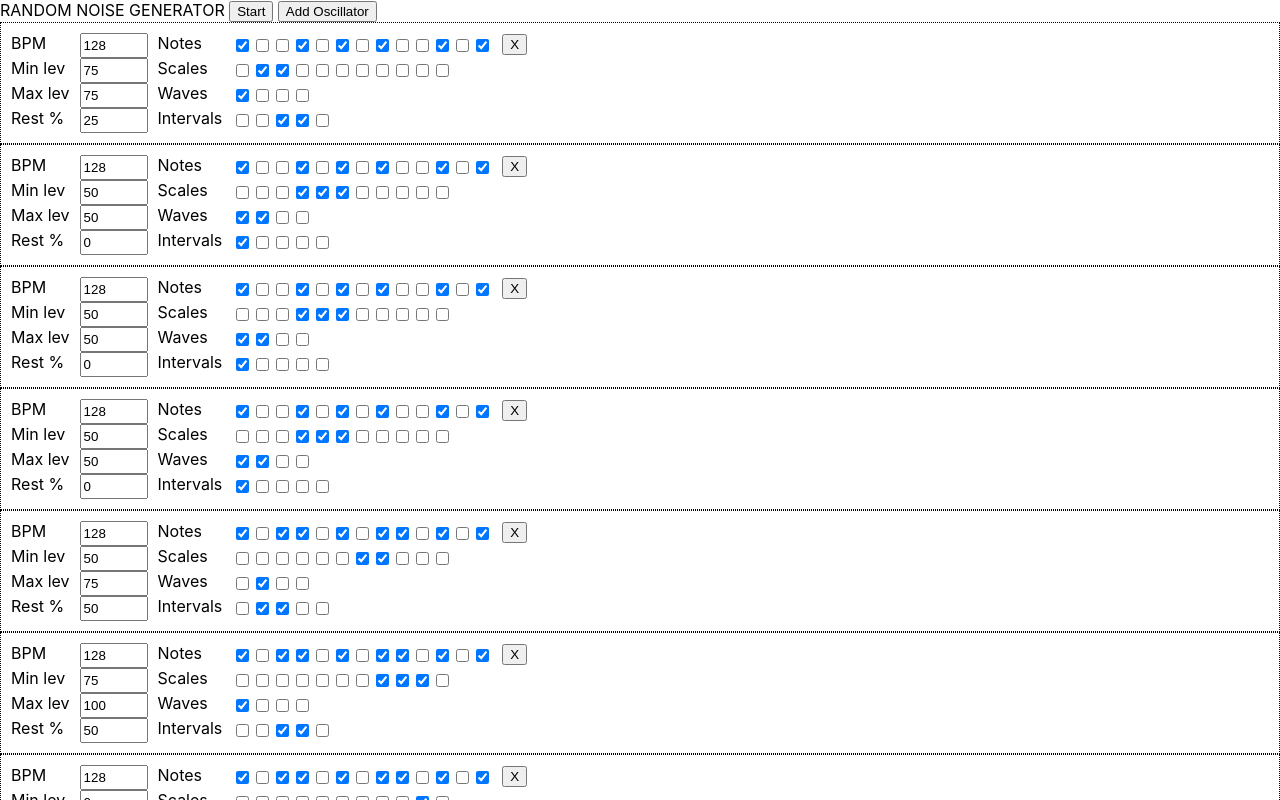
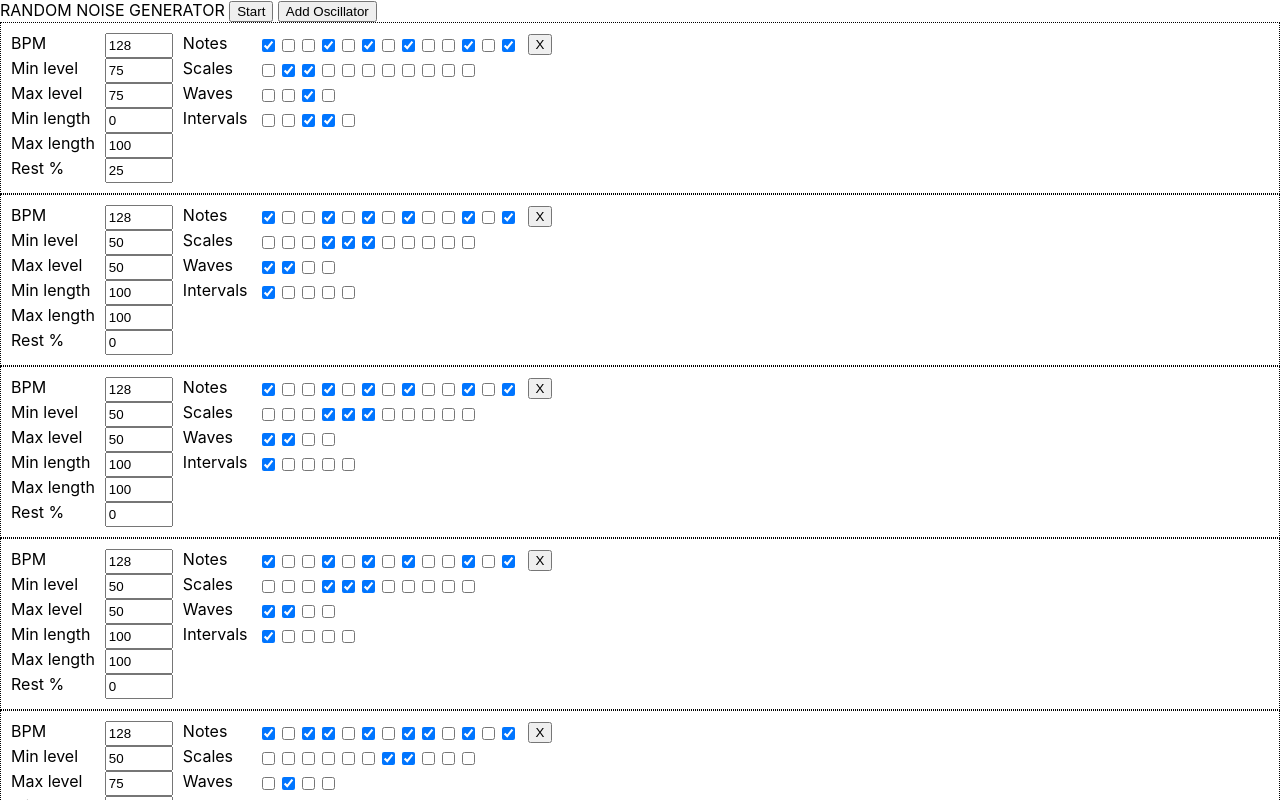
Before and after one commit to CodeKrakken/random-noise-generator, a React (Create React App) app: page / in a window 1280 px wide. Shown: the top 800 px of the page. Built offline with nearby package versions, Linux system fonts and the light colour scheme.

Commit message:
Introduce different note lengths. Glitchy

```diff
--- a/src/App.jsx
+++ b/src/App.jsx
@@ -102,16 +102,15 @@ function App() {
     minFrequency    : 20,
     maxFrequency    : 20000,
     bpm             : 128,
-    minNoteLength   : 500,
-    maxNoteLength   : 500,
     minVolume       : 75,
     maxVolume       : 75,
     activeNotes     : [1, 4, 6, 8, 11, 13],
     activeScales    : [1,2],
-    activeWaveShapes: ['sine'],
+    activeWaveShapes: ['sawtooth'],
     rest            : 25,
-    activeIntervals : [1/4, 1/8]
-
+    activeIntervals : [1/4, 1/8],
+    minNoteLength   : 0,
+    maxNoteLength   : 100
   },
   {
     oscillator      : oscillator2,
@@ -119,17 +118,15 @@ function App() {
     minFrequency    : 20,
     maxFrequency    : 20000,
     bpm             : 128,
-    minNoteLength   : 500,
-    maxNoteLength   : 500,
     minVolume       : 50,
     maxVolume       : 50,
     activeNotes     : [1, 4, 6, 8, 11, 13],
     activeScales    : [3,4,5],
     activeWaveShapes: ['sine', 'triangle'],
     rest            : 0,
-    activeIntervals : [1]
-
-
+    activeIntervals : [1],
+    minNoteLength   : 100,
+    maxNoteLength   : 100
   },
   {
     oscillator      : oscillator3,
@@ -137,17 +134,15 @@ function App() {
     minFrequency    : 20,
     maxFrequency    : 20000,
     bpm             : 128,
-    minNoteLength   : 500,
-    maxNoteLength   : 500,
     minVolume       : 50,
     maxVolume       : 50,
     activeNotes     : [1, 4, 6, 8, 11, 13],
     activeScales    : [3,4,5],
     activeWaveShapes: ['sine', 'triangle'],
     rest            : 0,
-    activeIntervals : [1]
-
-
+    activeIntervals : [1],
+    minNoteLength   : 100,
+    maxNoteLength   : 100
   },
   {
     oscillator      : oscillator4,
@@ -155,15 +150,15 @@ function App() {
     minFrequency    : 20,
     maxFrequency    : 20000,
     bpm             : 128,
-    minNoteLength   : 500,
-    maxNoteLength   : 500,
     minVolume       : 50,
     maxVolume       : 50,
     activeNotes     : [1, 4, 6, 8, 11, 13],
     activeScales    : [3,4,5],
     activeWaveShapes: ['sine', 'triangle'],
     rest            : 0,
-    activeIntervals : [1]
+    activeIntervals : [1],
+    minNoteLength   : 100,
+    maxNoteLength   : 100
   },
   {
     oscillator      : oscillator5,
@@ -171,17 +166,15 @@ function App() {
     minFrequency    : 20,
     maxFrequency    : 20000,
     bpm             : 128,
-    minNoteLength   : 500,
-    maxNoteLength   : 500,
     minVolume       : 50,
     maxVolume       : 75,
     activeNotes     : [1, 3, 4, 6, 8, 9, 11, 13],
     activeScales    : [6,7],
     activeWaveShapes: ['triangle'],
     rest            : 50,
-    activeIntervals : [1/2, 1/4]
-
-
+    activeIntervals : [1/2, 1/4],
+    minNoteLength   : 0,
+    maxNoteLength   : 100
   },
   {
     oscillator      : oscillator6,
@@ -189,17 +182,15 @@ function App() {
     minFrequency    : 20,
     maxFrequency    : 20000,
     bpm             : 128,
-    minNoteLength   : 500,
-    maxNoteLength   : 500,
     minVolume       : 75,
     maxVolume       : 100,
     activeNotes     : [1, 3, 4, 6, 8, 9, 11, 13],
     activeScales    : [7,8,9],
     activeWaveShapes: ['sine'],
     rest            : 50,
-    activeIntervals : [1/4, 1/8]
-
-
+    activeIntervals : [1/4, 1/8],
+    minNoteLength   : 0,
+    maxNoteLength   : 100
   },
   {
     oscillator      : oscillator7,
@@ -207,15 +198,15 @@ function App() {
     minFrequency    : 20,
     maxFrequency    : 20000,
     bpm             : 128,
-    minNoteLength   : 500,
-    maxNoteLength   : 500,
     minVolume       : 0,
     maxVolume       : 100,
     activeNotes     : [1, 3, 4, 6, 8, 9, 11, 13],
     activeScales    : [9],
     activeWaveShapes: ['sine', 'triangle'],
     rest            : 50,
-    activeIntervals : [1/8, 1/16]
+    activeIntervals : [1/8, 1/16],
+    minNoteLength   : 0,
+    maxNoteLength   : 100
   },
 ])
 
@@ -261,10 +252,12 @@ function App() {
         const interval = +liveIntervals[Math.floor(Math.random() * liveIntervals.length)].value
 
         const intervalBpmAdjuster = 4
-        const noteLength  = 60000/bpm * interval * intervalBpmAdjuster
+        const intervalLength  = 60000/bpm * interval * intervalBpmAdjuster
 
         const minVolume   = +document.getElementById(`minVolume${i}`).value
         const maxVolume   = +document.getElementById(`maxVolume${i}`).value
+        const minLength   = +document.getElementById(`minLength${i}`).value
+        const maxLength   = +document.getElementById(`maxLength${i}`).value
 
         const liveWaves = Array.from(document.getElementsByClassName(`wave${i}`)).filter(wave => wave.checked)
 
@@ -281,9 +274,13 @@ function App() {
           console.log(error)
         }
 
-        const level = (minVolume + Math.random() * (maxVolume - minVolume))/100
+        const level       = (minVolume + Math.random() * (maxVolume - minVolume))/100
+        const noteLengthPercentage  = (minLength + Math.random() * (maxLength - minLength))
         node.gain.gain.value = level/nodes.length
-        node.nextNoteAt += noteLength
+        node.nextNoteAt += intervalLength
+        const noteLength = intervalLength / 100 * noteLengthPercentage
+        console.log(noteLength)
+        setTimeout(() => {node.gain.gain.value = 0}, intervalLength/100 * noteLength)
 
       }
       setTimeout(() => {playNote(node, i)}, 1)
@@ -338,10 +335,11 @@ function App() {
             <div className="row">
               <div className="column">
                 <div className="row inner-row">BPM</div>
-                <div className="row inner-row">Min lev</div>
-                <div className="row inner-row">Max lev</div>
+                <div className="row inner-row">Min level</div>
+                <div className="row inner-row">Max level</div>
+                <div className="row inner-row">Min length</div>
+                <div className="row inner-row">Max length</div>
                 <div className="row inner-row">Rest %</div>
-
               </div>
 
               <div className="column">
@@ -358,26 +356,6 @@ function App() {
                     max={60000}
                   />
 
-                {/* <span>{" "}OR{" "}</span>
-                <label></label>
-
-                <input
-                  className='textbox'
-                  title={'min length'}
-                  id={`minLength${i}`}
-                  type="number"
-                  value={node.minNoteLength}
-                  onChange={(e) => setNodes([nodes.slice(0,i), {...nodes[i], minNoteLength: +e.target.value}, nodes.slice(i+1)].flat())}
-                />
-                ...
-                <input
-                  className='textbox'
-                  title={'max length'}
-                  id={`maxLength${i}`}
-                  type="number"
-                  value={node.maxNoteLength}
-                  onChange={(e) => setNodes([nodes.slice(0,i), {...nodes[i], maxNoteLength: +e.target.value}, nodes.slice(i+1)].flat())}
-                /> */}
 
 
                 {/* <br />
@@ -433,6 +411,34 @@ function App() {
                     maxlength={3}
                   />
                 </div>
+                <div className="row inner-row">
+                  <input
+                    className='textbox'
+                    title={'min length'}
+                    id={`minLength${i}`}
+                    type="number"
+                    min={0}
+                    max={100}
+                    maxlength={3}
+                    value={node.minNoteLength}
+                    onChange={(e) => setNodes([nodes.slice(0,i), {...nodes[i], minNoteLength: +e.target.value}, nodes.slice(i+1)].flat())}
+                  />
+                </div>
+
+                <div className="row inner-row">
+                  <input
+                    className='textbox'
+                    title={'max length'}
+                    id={`maxLength${i}`}
+                    type="number"
+                    min={0}
+                    max={100}
+                    maxlength={3}
+                    value={node.maxNoteLength}
+                    onChange={(e) => setNodes([nodes.slice(0,i), {...nodes[i], maxNoteLength: +e.target.value}, nodes.slice(i+1)].flat())}
+                  />
+                </div>
+
                 <div className="row inner-row">
                   <input
                     className='textbox'
```
